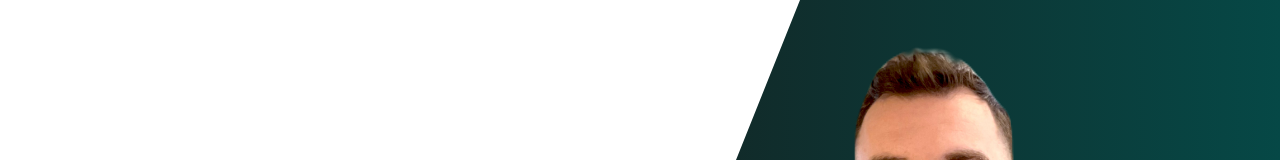
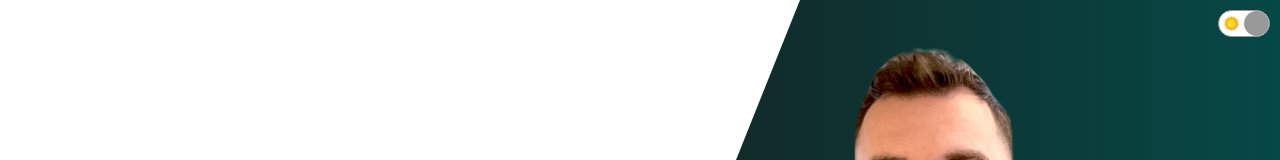
Before and after one commit to taulantisaku/React-Portfolio, a React (Create React App) app: page / in a window 1280 px wide. Shown: the top 160 px of the page. Built offline with nearby package versions, Linux system fonts and the light colour scheme; a web font is replaced by a local one.

Commit message:
Create toggle component for dark mode

```diff
--- a/src/App.tsx
+++ b/src/App.tsx
@@ -2,10 +2,12 @@ import { About } from "./components/About/About";
 import { Contact } from "./components/Contact/Contact";
 import { Intro } from "./components/Intro/Intro";
 import { ProdutctsList } from "./components/ProductsList/ProdutctsList";
+import { Toggle } from "./components/toggle/Toggle";
 
 const App = () => {
   return (
     <div>
+      <Toggle />
       <Intro />
       <About />
       <ProdutctsList />
--- /dev/null
+++ b/src/components/toggle/Toggle.scss
@@ -0,0 +1,29 @@
+.Toggle {
+  width: 50px;
+  height: 25px;
+  border: 1px solid #999;
+  border-radius: 20px;
+  background-color: white;
+  position: fixed;
+  top: 10px;
+  right: 10px;
+  z-index: 999;
+  display: flex;
+  align-items: center;
+  justify-content: space-around;
+
+  &__Icon {
+    width: 15px;
+    height: 15px;
+  }
+
+  &__Button {
+    width: 25px;
+    height: 25px;
+    border-radius: 50%;
+    background-color: #999;
+    position: absolute;
+    cursor: pointer;
+    left: 25px;
+  }
+}
--- /dev/null
+++ b/src/components/toggle/Toggle.tsx
@@ -0,0 +1,13 @@
+import "../toggle/Toggle.scss";
+import Sun from "../../img/sun.png";
+import Moon from "../../img/moon.png";
+
+export const Toggle = () => {
+  return (
+    <div className="Toggle">
+      <img src={Sun} alt="" className="Toggle__Icon" />
+      <img src={Moon} alt="" className="Toggle__Icon" />
+      <div className="Toggle__Button"></div>
+    </div>
+  );
+};
```
